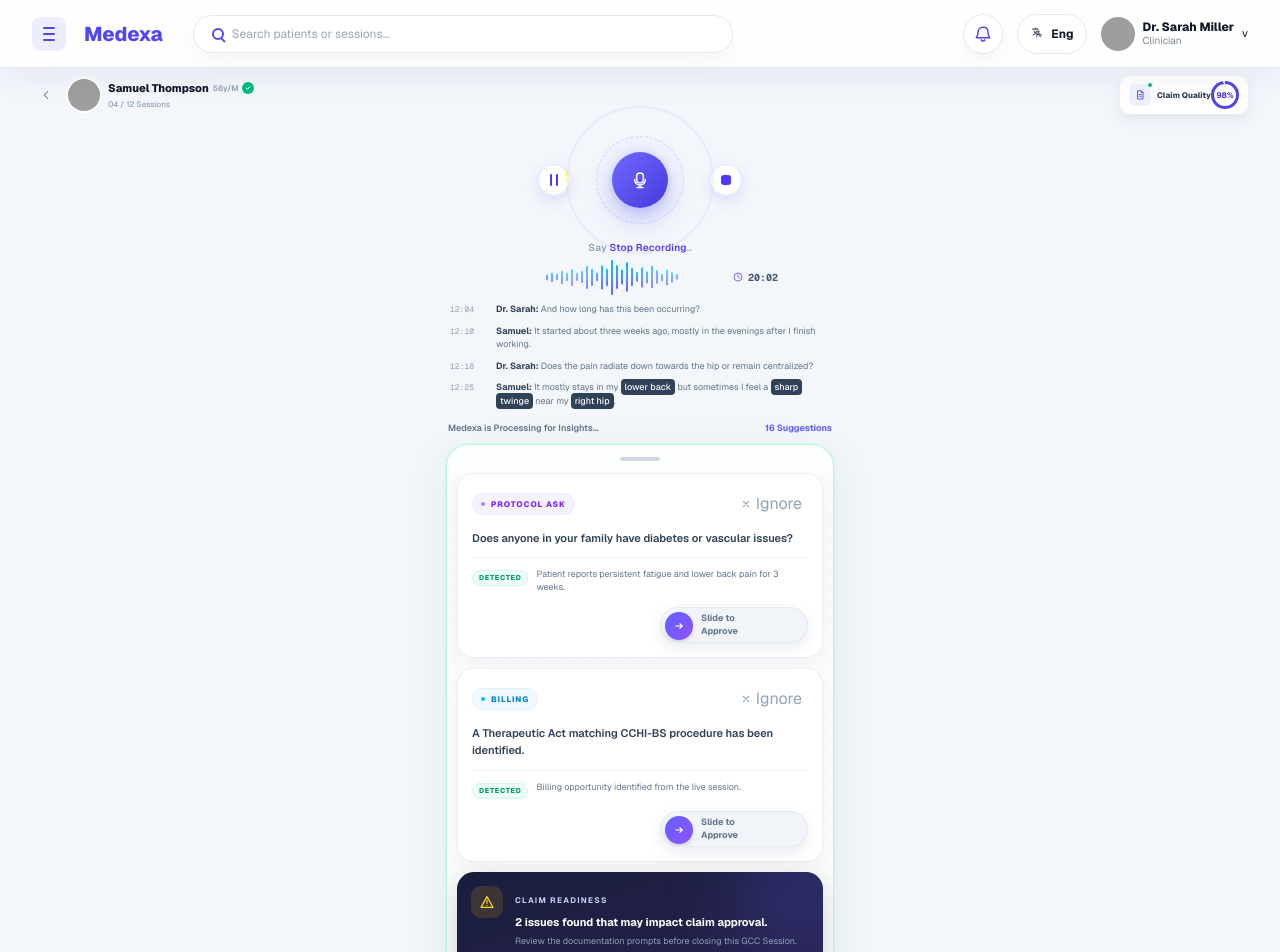
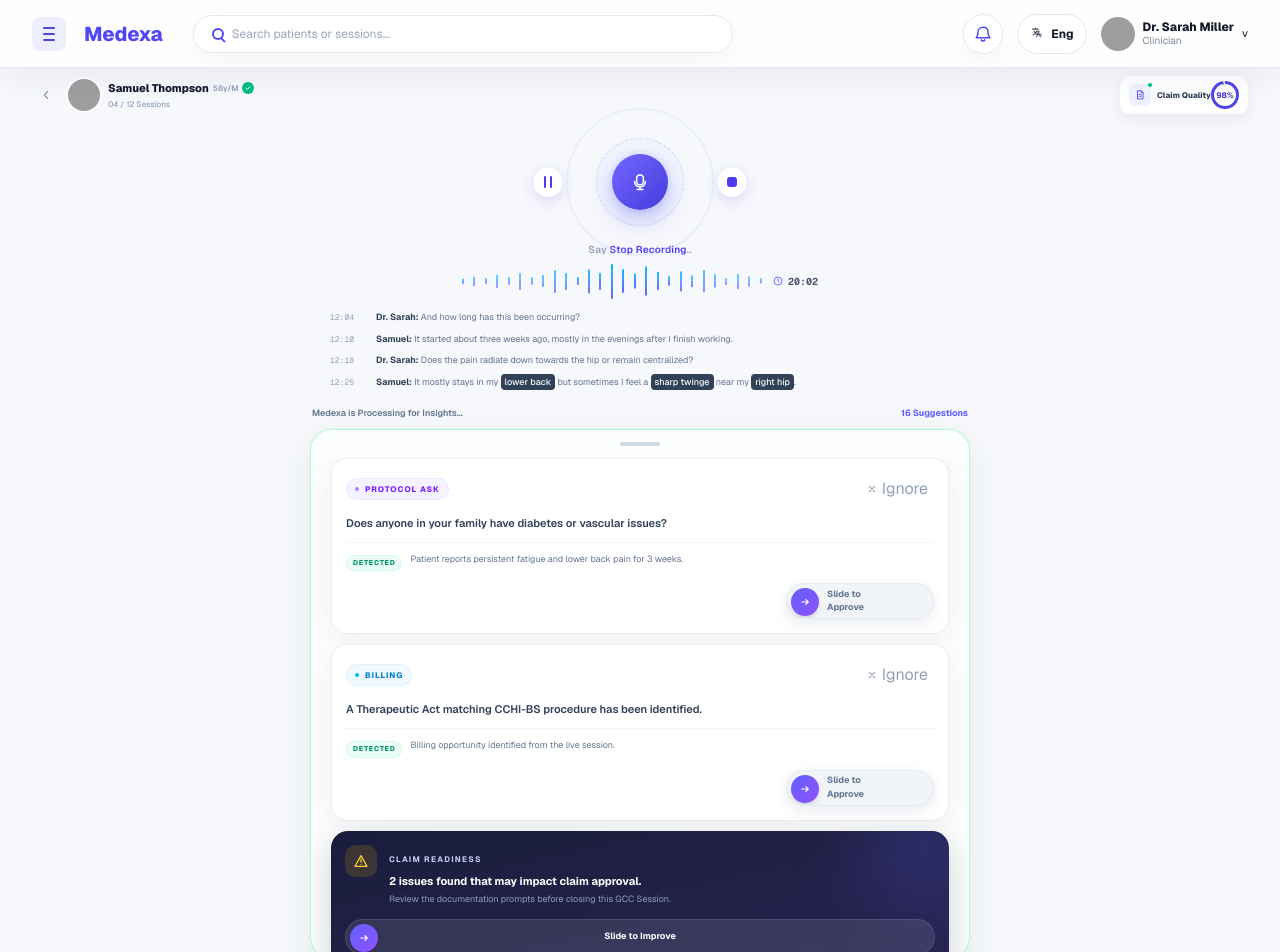
Before and after one commit to syedsaifshah786/medexa-gcc-frontend, a Next.js app: page /session in a window 1280 px wide. Shown: the top 952 px of the page. Built offline with nearby package versions, Linux system fonts and the light colour scheme; grey boxes are pictures that could not be loaded.

Commit message:
Improve GCC session page width and spacing

```diff
--- a/src/app/session/page.tsx
+++ b/src/app/session/page.tsx
@@ -13,7 +13,7 @@ export default function GCCSessionPage() {
   const [claimFocused, setClaimFocused] = useState(false);
 
   return (
-    <div className="min-h-screen overflow-x-hidden bg-[#f3f6fb] text-slate-900">
+    <div className="min-h-screen overflow-x-hidden bg-[radial-gradient(circle_at_50%_18%,rgba(224,231,255,0.5),transparent_34%),#f3f6fb] text-slate-900">
       <GCCHeader />
       <section className="relative z-40 flex w-full items-center justify-between gap-3 px-4 py-2 md:px-8">
         <div className="flex min-w-0 items-center gap-2">
@@ -42,8 +42,8 @@ export default function GCCSessionPage() {
         <GCCClaimQualityDropdown compactScore={gccSession.claimQuality} />
       </section>
 
-      <main className="mx-auto w-full max-w-[420px] px-4 pb-10">
-        <div className="space-y-3">
+      <main className="mx-auto w-full max-w-[800px] px-4 pb-12 md:px-6">
+        <div className="space-y-4">
           <GCCSessionHero timer={gccSession.recordingTime} transcript={[...gccSession.transcript]} />
           <GCCInsightsSheet
             count={gccSession.suggestionsCount}
--- a/src/components/gcc/GCCInsightsSheet.tsx
+++ b/src/components/gcc/GCCInsightsSheet.tsx
@@ -17,7 +17,7 @@ export default function GCCInsightsSheet({ count, suggestions, claimFocused, onC
     : [suggestions[0].id, suggestions[1].id, "claim", suggestions[2].id];
 
   return (
-    <section aria-labelledby="insights-title" className="relative mx-auto w-full">
+    <section aria-labelledby="insights-title" className="relative mx-auto w-full max-w-[660px]">
       <div className="mb-2 flex items-center justify-between px-0.5">
         <div className="flex min-w-0 items-center">
           <h2 id="insights-title" className="truncate text-[9px] font-semibold text-slate-500">Medexa is Processing for Insights...</h2>
@@ -30,8 +30,8 @@ export default function GCCInsightsSheet({ count, suggestions, claimFocused, onC
         <div className="relative flex h-7 items-center justify-center bg-white/45">
           <span className="h-1 w-10 rounded-full bg-slate-300/90" />
         </div>
-        <div className="gcc-insights-scroll relative h-[500px] overflow-y-auto overscroll-contain px-2.5 pb-4">
-          <div className="mx-auto grid w-full gap-2.5">
+        <div className="gcc-insights-scroll relative h-[500px] overflow-y-auto overscroll-contain px-3 pb-4 sm:px-5">
+          <div className="mx-auto grid w-full max-w-[620px] gap-2.5">
             {ordered.map((id) =>
               id === "claim" ? (
                 <GCCClaimReadinessCard key={id} focused={claimFocused} onFocus={onClaimFocus} />
--- a/src/components/gcc/GCCSessionHero.tsx
+++ b/src/components/gcc/GCCSessionHero.tsx
@@ -11,8 +11,8 @@ export default function GCCSessionHero({ timer, transcript }: { timer: string; t
   const [stopped, setStopped] = useState(false);
 
   return (
-    <section className="relative px-1 pb-0.5 pt-0.5">
-      <div className="mx-auto flex items-center justify-center gap-3.5">
+    <section className="relative mx-auto w-full max-w-[720px] px-1 pb-0.5 pt-1">
+      <div className="mx-auto flex items-center justify-center gap-5">
         <button
           type="button"
           onClick={() => {
@@ -61,8 +61,8 @@ export default function GCCSessionHero({ timer, transcript }: { timer: string; t
             <>Say <span className="text-indigo-600">Stop Recording</span>..</>
           )}
         </p>
-        <div className="mx-auto mt-1.5 flex w-full max-w-[300px] items-center justify-center gap-2.5">
-          <div className="flex h-8 w-[220px] shrink-0 items-center justify-center gap-[3px]">
+        <div className="mx-auto mt-1.5 flex w-full max-w-[380px] items-center justify-center gap-2.5 px-2">
+          <div className="flex h-9 min-w-0 flex-1 items-center justify-between sm:w-[300px] sm:flex-none">
             {bars.map((height, index) => (
               <i
                 key={`${height}-${index}`}
--- a/src/components/gcc/GCCTranscript.tsx
+++ b/src/components/gcc/GCCTranscript.tsx
@@ -23,7 +23,7 @@ function HighlightedText({ content, highlight }: Pick<TranscriptLine, "content"
 
 export default function GCCTranscript({ lines }: { lines: TranscriptLine[] }) {
   return (
-    <div aria-label="Live conversation transcript" className="mx-auto mt-2.5 w-full space-y-2 text-left">
+    <div aria-label="Live conversation transcript" className="mx-auto mt-3 w-full max-w-[620px] space-y-2 text-left">
       {lines.map((line) => (
         <div key={`${line.time}-${line.speaker}`} className="grid grid-cols-[40px_minmax(0,1fr)] items-baseline gap-1.5">
           <time className="font-mono text-[8px] text-slate-400">{line.time}</time>
```
